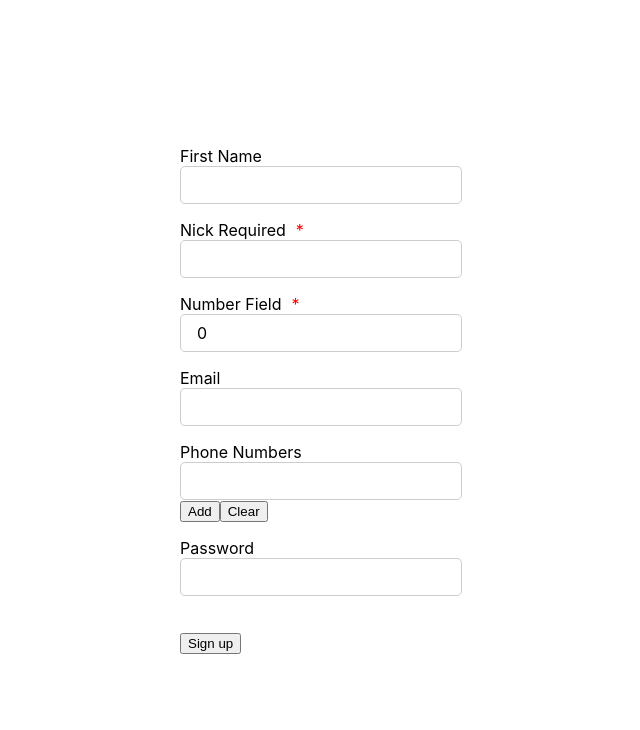
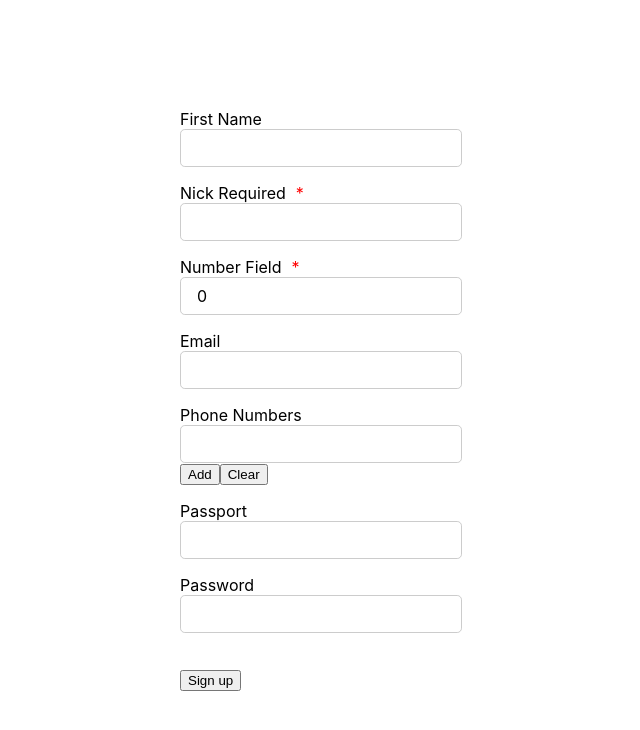
Before and after one commit to edman86/AOByte_internship, a React (Create React App) app: page / in a window 1280 px wide. Shown: the top 730 px of the page, without its empty margins (319-959 px from the left). Built offline with nearby package versions, Linux system fonts and the light colour scheme.

Commit message:
Added feature for custom validators

```diff
--- a/src/App.js
+++ b/src/App.js
@@ -23,11 +23,23 @@ class App extends React.Component {
 
 }
 
+const passportValidator = (extra, message) => {
+    if (!message) {
+        message = 'The passport number must include two letters and seven digits';
+    }
+
+    return {
+        validate: (val) => {
+            return val.match(/^[a-zA-Z]{2}[0-9]{7}$/);
+        },
+        message
+    }
+}
+
 const schema = new Schema({
     firstName: {
         type: 'string',
-        validators: [{min: 3}, {max: 8}],
-        // message: 'The field must contain min {min} and max {max} letters'
+        validators: [{ min: 3 }, { max: 8 }],
     },
     nickRequired: {
         type: 'string',
@@ -45,9 +57,13 @@ const schema = new Schema({
         type: 'array[string]',
         validators: 'phone',
     },
+    passport: {
+        type: 'string',
+        validators: passportValidator
+    },
     password: {
         type: 'string',
-        validators: {min: 4},
+        validators: { min: 4 },
     },
 })
 
--- a/src/Schema.js
+++ b/src/Schema.js
@@ -61,8 +61,11 @@ class Schema {
                     if (validator.toLowerCase() === 'required') {
                         rules.required = true;
                     } else {
-                        vals.push(validator);
+                        vals.push(validator.toLowerCase());
                     }
+                } else if (typeof validator === 'function') {
+                    vals.push(validator);
+                    // console.log();
                 }
             })
 
@@ -77,13 +80,18 @@ class Schema {
             //      must contain min 3 chars
             //   }
 
-            rules.validators = vals.map(val => this.validators[val](extras, message));
+            rules.validators = vals.map(val => {
+                if (typeof val === 'function') {
+                    return val(extras, message);
+                } else {
+                    return this.validators[val](extras, message)
+                }
+            });
 
             // creating rule
             this.rules[rule] = rules;
         }
     }
-
 
     createInputsArray = () => {
         let inputs = [];
```
